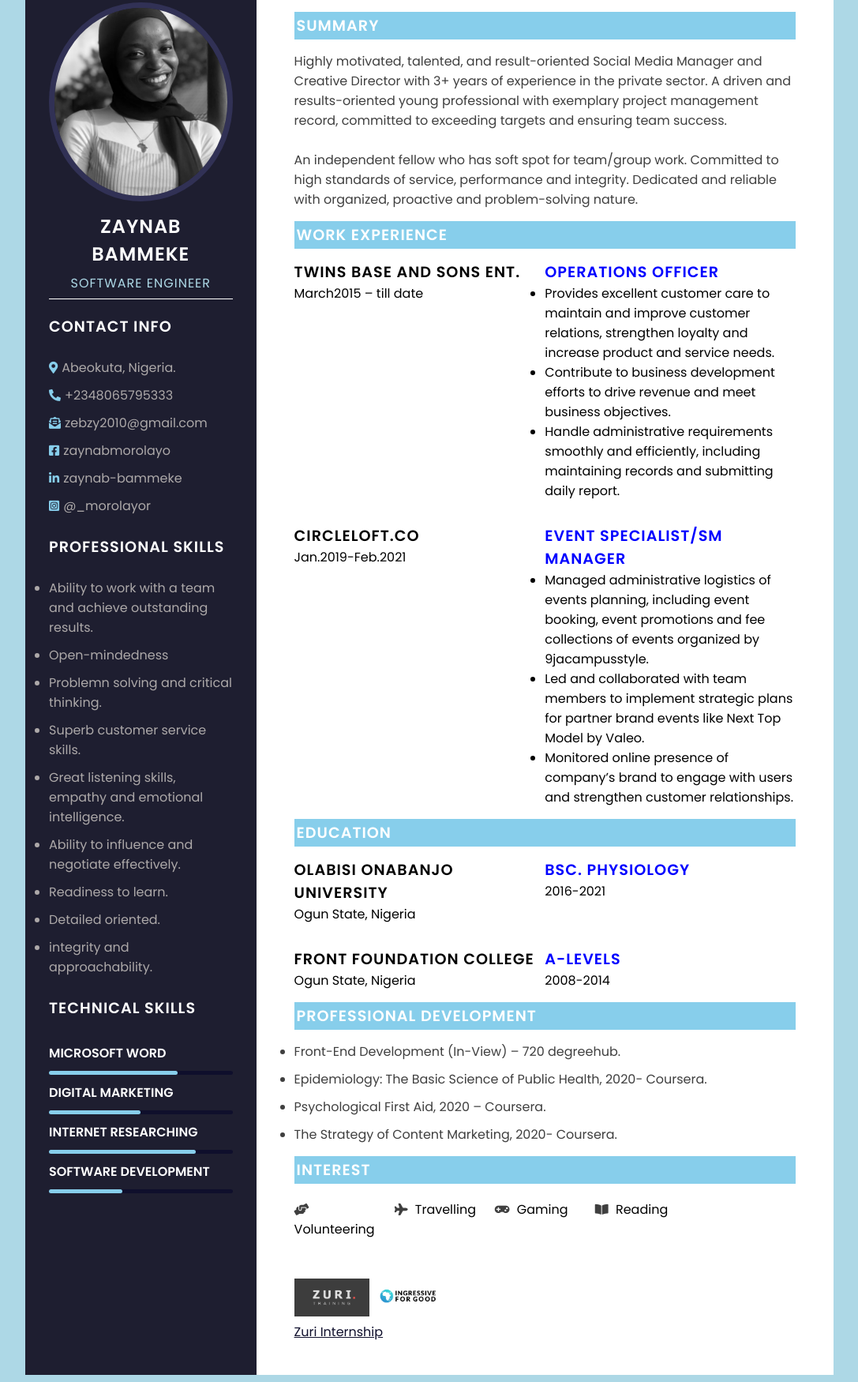
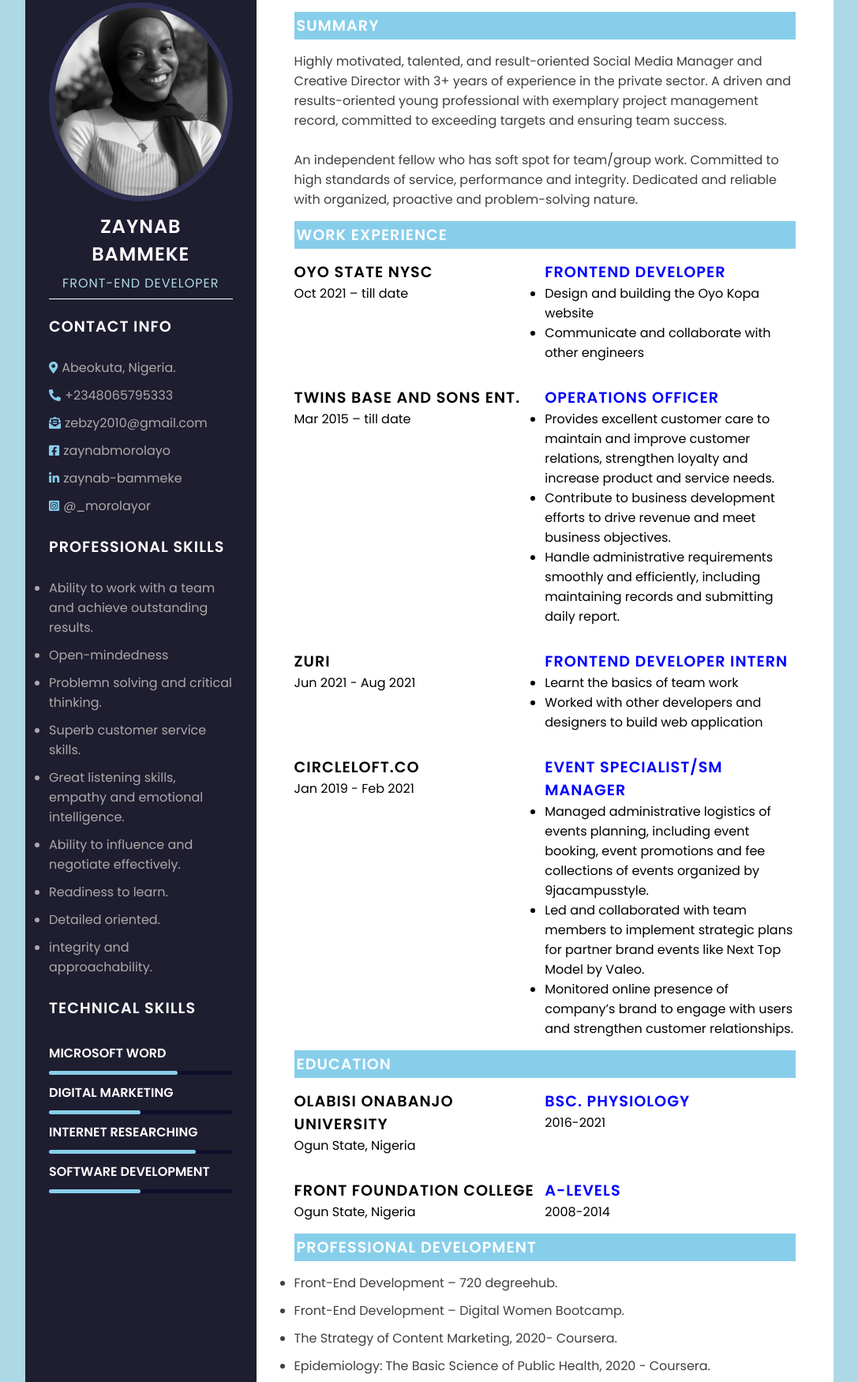
Before and after one commit to ZaynabMorolayo/Resume-Page, a plain HTML site: page index.html in a window 1280 px wide. Shown: the part 49-1799 px from the top of the page at 79% size, without its empty margins (96-1183 px from the left). Drawn offline with Linux system fonts and the light colour scheme.

Commit message:
experience update

```diff
--- a/index.html
+++ b/index.html
@@ -21,7 +21,7 @@
                         <img src="profilepic.jpg" alt="MyPicture">
                     </div>
                     <h1>Zaynab Bammeke</h1>
-                    <p>Software Engineer</p>
+                    <p>Front-end developer</p>
                 </div>
                 <div class="info">
                     <h2 class="title">Contact Info</h2>
@@ -89,35 +89,72 @@
             <div class="right-content">
                 <div class="summary">
                     <h2>Summary</h2>
-                <p>Highly motivated, talented, and result-oriented Social Media Manager and Creative Director with 3+ years of experience in the private sector. A driven and results-oriented young professional with exemplary project management record, committed to exceeding targets and ensuring team success. <br><br> An independent fellow who has soft spot for team/group work. Committed to high standards of service, performance and integrity. Dedicated and reliable with organized, proactive and problem-solving nature.</p>
+                    <p>Highly motivated, talented, and result-oriented Social Media Manager and Creative Director with
+                        3+ years of experience in the private sector. A driven and results-oriented young professional
+                        with exemplary project management record, committed to exceeding targets and ensuring team
+                        success. <br><br> An independent fellow who has soft spot for team/group work. Committed to high
+                        standards of service, performance and integrity. Dedicated and reliable with organized,
+                        proactive and problem-solving nature.</p>
                 </div>
                 <div class="experience">
                     <h2>Work Experience</h2>
                     <div class="company">
                         <div class="company-left">
+                            <h3 class="company-title">Oyo state nysc</h3>
+                            <p>Oct 2021 – till date</p>
+                        </div>
+                        <div class="role">
+                            <h3 class="company-title2">Frontend Developer</h3>
+                            <ul>
+                                <li>Design and building the Oyo Kopa website</li>
+                                <li>Communicate and collaborate with other engineers</li>
+                            </ul>
+                        </div>
+                    </div>
+                    <div class="company">
+                        <div class="company-left">
                             <h3 class="company-title">Twins Base and Sons Ent.</h3>
-                        <p>March2015 – till date</p>
+                            <p>Mar 2015 – till date</p>
                         </div>
                         <div class="role">
                             <h3 class="company-title2">Operations Officer</h3>
                             <ul>
-                            <li>Provides excellent customer care to maintain and improve customer relations, strengthen loyalty and increase product and service needs.</li>
-                            <li>Contribute to business development efforts to drive revenue and meet business objectives.</li>
-                            <li>Handle administrative requirements smoothly and efficiently, including maintaining records and submitting daily report.</li>
+                                <li>Provides excellent customer care to maintain and improve customer relations,
+                                    strengthen loyalty and increase product and service needs.</li>
+                                <li>Contribute to business development efforts to drive revenue and meet business
+                                    objectives.</li>
+                                <li>Handle administrative requirements smoothly and efficiently, including maintaining
+                                    records and submitting daily report.</li>
+                            </ul>
+                        </div>
+                    </div>
+                    <div class="company">
+                        <div class="company-left">
+                            <h3 class="company-title">Zuri</h3>
+                            <p>Jun 2021 - Aug 2021</p>
+                        </div>
+                        <div class="role">
+                            <h3 class="company-title2">Frontend Developer Intern</h3>
+                            <ul>
+                                <li>Learnt the basics of team work</li>
+                                <li>Worked with other developers and designers to build web application</li>
                             </ul>
                         </div>
                     </div>
                     <div class="company">
                         <div class="company-left">
                             <h3 class="company-title">Circleloft.co</h3>
-                        <p>Jan.2019-Feb.2021</p>
+                            <p>Jan 2019 - Feb 2021</p>
                         </div>
                         <div class="role">
                             <h3 class="company-title2">Event Specialist/SM Manager</h3>
                             <ul>
-                            <li>Managed administrative logistics of events planning, including event booking, event promotions and fee collections of events organized by 9jacampusstyle.</li>
-                            <li>Led and collaborated with team members to implement strategic plans for partner brand events like Next Top Model by Valeo.</li>
-                            <li>Monitored online presence of company’s brand to engage with users and strengthen customer relationships.</li>
+                                <li>Managed administrative logistics of events planning, including event booking, event
+                                    promotions and fee collections of events organized by 9jacampusstyle.</li>
+                                <li>Led and collaborated with team members to implement strategic plans for partner
+                                    brand events like Next Top Model by Valeo.</li>
+                                <li>Monitored online presence of company’s brand to engage with users and strengthen
+                                    customer relationships.</li>
                             </ul>
                         </div>
                     </div>
@@ -149,8 +186,10 @@
                     <h2>Professional Development</h2>
                     <div class="courses">
                         <ul>
-                        <li>Front-End Development (In-View) – 720 degreehub.</li>
-                        <li>Epidemiology: The Basic Science of Public Health, 2020- Coursera.</li>
+                            <li>Front-End Development – 720 degreehub.</li>
+                            <li>Front-End Development – Digital Women Bootcamp.</li>
+                            <li>The Strategy of Content Marketing, 2020- Coursera.</li>
+                            <li>Epidemiology: The Basic Science of Public Health, 2020 - Coursera.</li>
                             <li>Psychological First Aid, 2020 – Coursera.</li>
                             <li>The Strategy of Content Marketing, 2020- Coursera.</li>
                         </ul>
--- a/style.css
+++ b/style.css
@@ -106,7 +106,7 @@ body{
     width: 80%;
 }
 .software-progress{
-    width: 40%;
+    width: 50%;
 }
 .right{
     grid-column: span 5;
```
Lines whose indentation alone changed are shown as unchanged.
